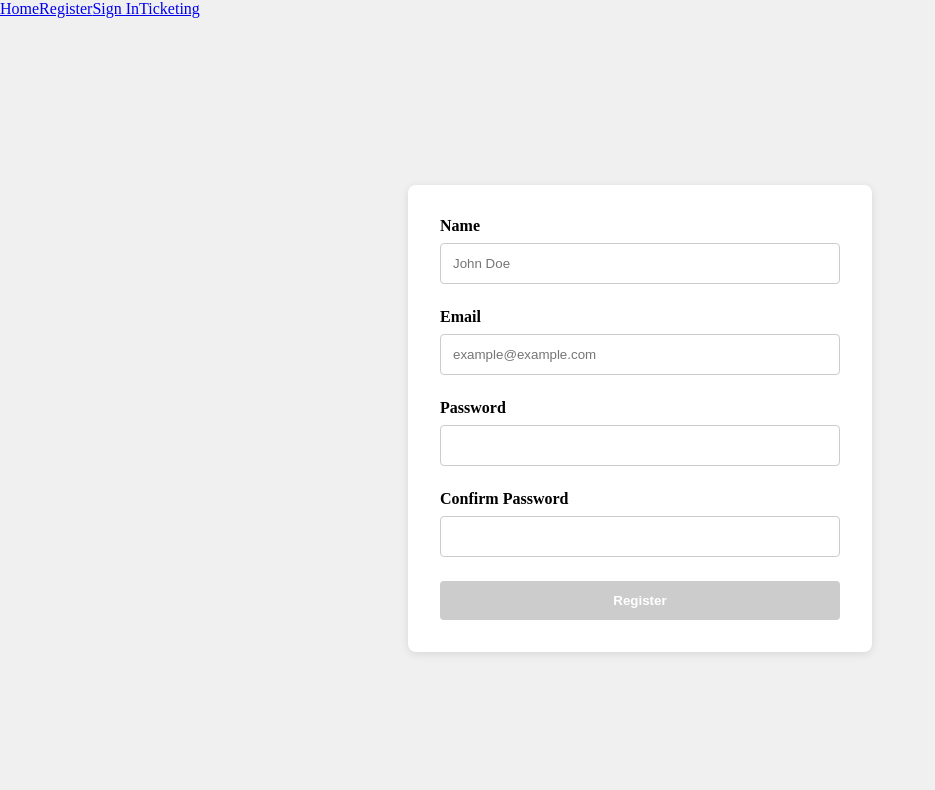
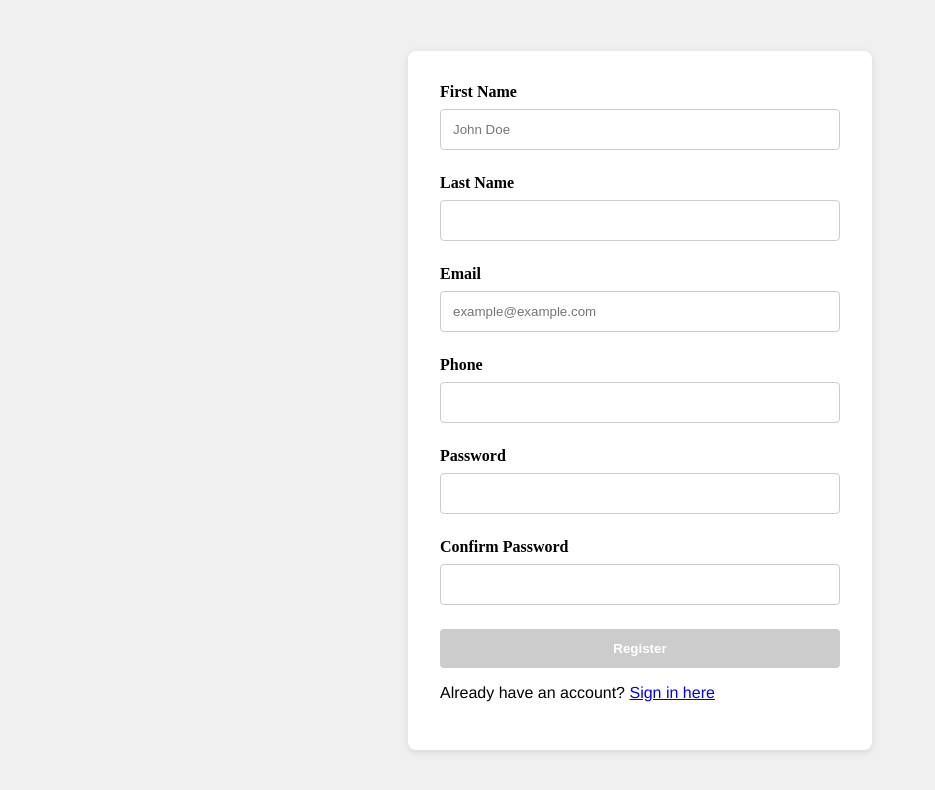
Before and after one commit to elyasalsaffar/ticketly-frontend, a React (Vite) app: page /register in a window 1280 px wide. Shown: the top 790 px of the page, without its empty margins (0-935 px from the left). Built offline with nearby package versions, Linux system fonts and the light colour scheme.

Commit message:
finished initializing frontend

```diff
--- a/src/App.jsx
+++ b/src/App.jsx
@@ -32,7 +32,7 @@ const App = () => {
 
   return (
     <>
-      <Nav user={user} handleLogOut={handleLogOut} />
+      {user && <Nav user={user} handleLogOut={handleLogOut} />}
       <main>
         <Routes>
           <Route path="/" element={<Home />} />
--- a/src/components/Nav.jsx
+++ b/src/components/Nav.jsx
@@ -6,7 +6,8 @@ const Nav = ({ user, handleLogOut }) => {
   if (user) {
     userOptions = (
       <nav>
-        <h3>Welcome {user.name}!</h3>
+        <h3>Welcome {user.first} {user.last}!</h3>
+        <Link to='/ticketing'>Ticketing</Link>
         <Link onClick={handleLogOut} to="/">
           Sign Out
         </Link>
@@ -19,15 +20,11 @@ const Nav = ({ user, handleLogOut }) => {
       <Link to="/">Home</Link>
       <Link to="/register">Register</Link>
       <Link to="/signin">Sign In</Link>
-      <Link to="/ticketing">Ticketing</Link>
     </nav>
   )
 
   return (
     <header>
-      <Link to="/">
-        {/* <img className="logo" src="/images/logo.png" alt="logo" /> */}
-      </Link>
       {user ? userOptions : publicOptions}
     </header>
   )
--- a/src/pages/Register.jsx
+++ b/src/pages/Register.jsx
@@ -6,10 +6,12 @@ const Register = () => {
   let navigate = useNavigate()
 
   const initialState = {
-    name: '',
+    first: '',
+    last: '',
     email: '',
     password: '',
-    confirmPassword: ''
+    confirmPassword: '',
+    phone: ''
   }
 
   const [formValues, setFormValues] = useState(initialState)
@@ -21,9 +23,11 @@ const Register = () => {
   const handleSubmit = async (e) => {
     e.preventDefault()
     await RegisterUser({
-      name: formValues.name,
+      first: formValues.first,
+      last: formValues.last,
       email: formValues.email,
-      password: formValues.password
+      password: formValues.password,
+      phone: formValues.phone
     })
     setFormValues(initialState)
     navigate('/signin')
@@ -33,15 +37,24 @@ const Register = () => {
     <div className="col register">
       <form onSubmit={handleSubmit}>
         <div className="input-wrapper">
-          <label htmlFor="name">Name</label>
+          <label htmlFor="first">First Name</label>
           <input
             onChange={handleChange}
-            id="name"
+            id="first"
             type="text"
             placeholder="John Doe"
-            value={formValues.name}
+            value={formValues.first}
             required
-            autoComplete="name"
+          />
+        </div>
+        <div className="input-wrapper">
+          <label htmlFor="last">Last Name</label>
+          <input
+            onChange={handleChange}
+            id="last"
+            type="text"
+            value={formValues.last}
+            required
           />
         </div>
         <div className="input-wrapper">
@@ -54,6 +67,16 @@ const Register = () => {
             value={formValues.email}
             required
             autoComplete="email"
+          />
+        </div>
+        <div className="input-wrapper">
+          <label htmlFor="phone">Phone</label>
+          <input
+            onChange={handleChange}
+            id="phone"
+            type="tel"
+            value={formValues.phone}
+            required
           />
         </div>
         <div className="input-wrapper">
@@ -78,8 +101,10 @@ const Register = () => {
         </div>
         <button
          disabled={
-            !formValues.name ||
+            !formValues.first ||
+            !formValues.last ||
             !formValues.email ||
+            !formValues.phone ||
             !formValues.password ||
             formValues.password !== formValues.confirmPassword
          }
@@ -87,6 +112,10 @@ const Register = () => {
 
           Register
         </button>
+        <p>
+            Already have an account?{' '}
+            <a href="/signin">Sign in here</a>
+        </p>
       </form>
     </div>
   )
```
